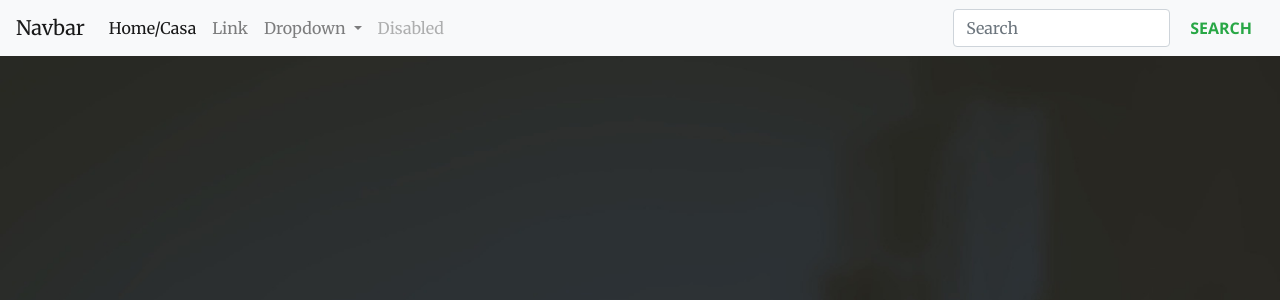
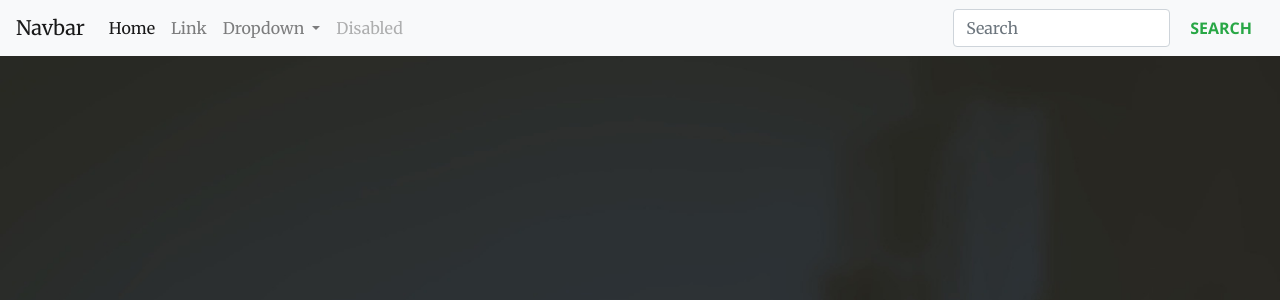
Before and after one commit to jonathanislas/proyectoaplicacionesweb702, a PHP site: page /proyectoaplicacionesweb702/ in a window 1280 px wide. Shown: the top 300 px of the page. Run offline with PHP 8.4, Linux system fonts and the light colour scheme; some libraries are stand-ins or nearby versions.

Commit message:
listo
Prueba

```diff
--- a/Views/Template/header.php
+++ b/Views/Template/header.php
@@ -26,7 +26,7 @@
   <div class="collapse navbar-collapse" id="navbarSupportedContent">
     <ul class="navbar-nav mr-auto">
       <li class="nav-item active">
-        <a class="nav-link" href="#">Home/Casa <span class="sr-only">(current)</span></a>
+        <a class="nav-link" href="#">Home <span class="sr-only">(current)</span></a>
       </li>
       <li class="nav-item">
         <a class="nav-link" href="#">Link</a>
```
